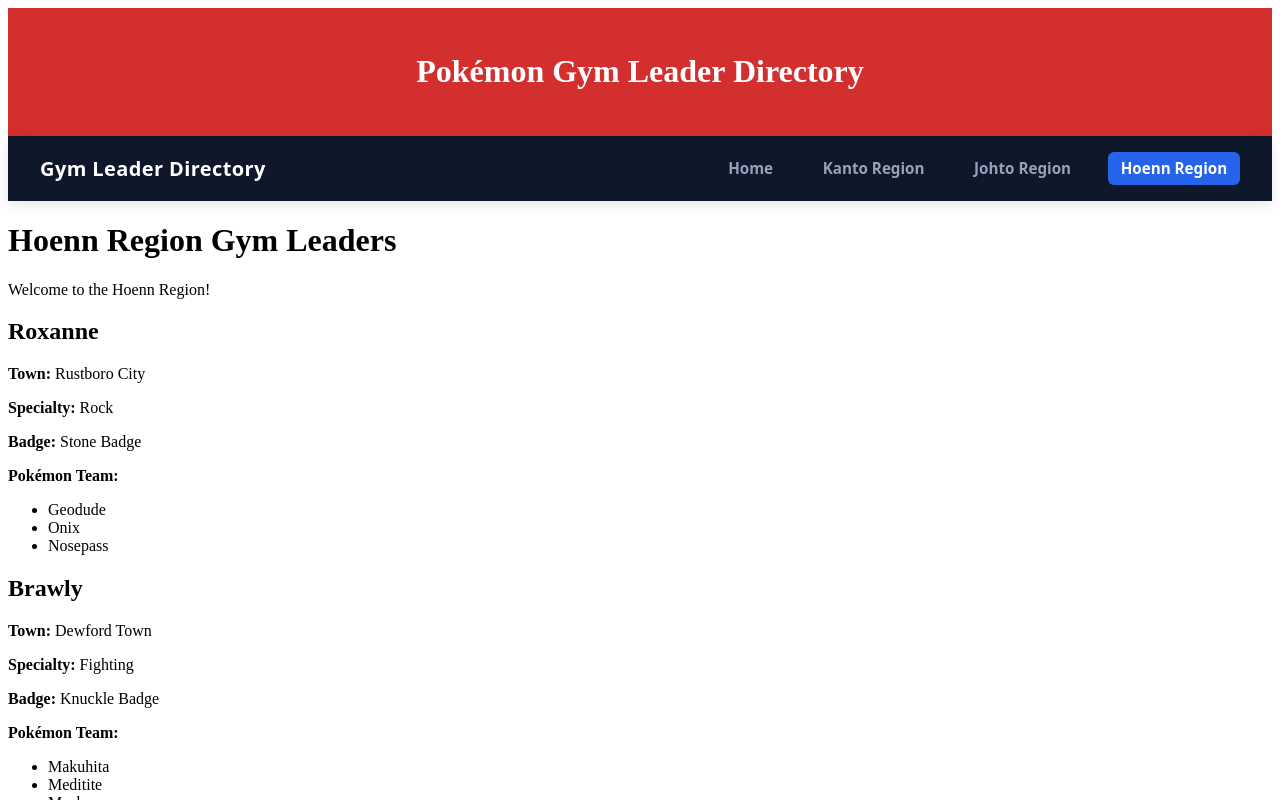
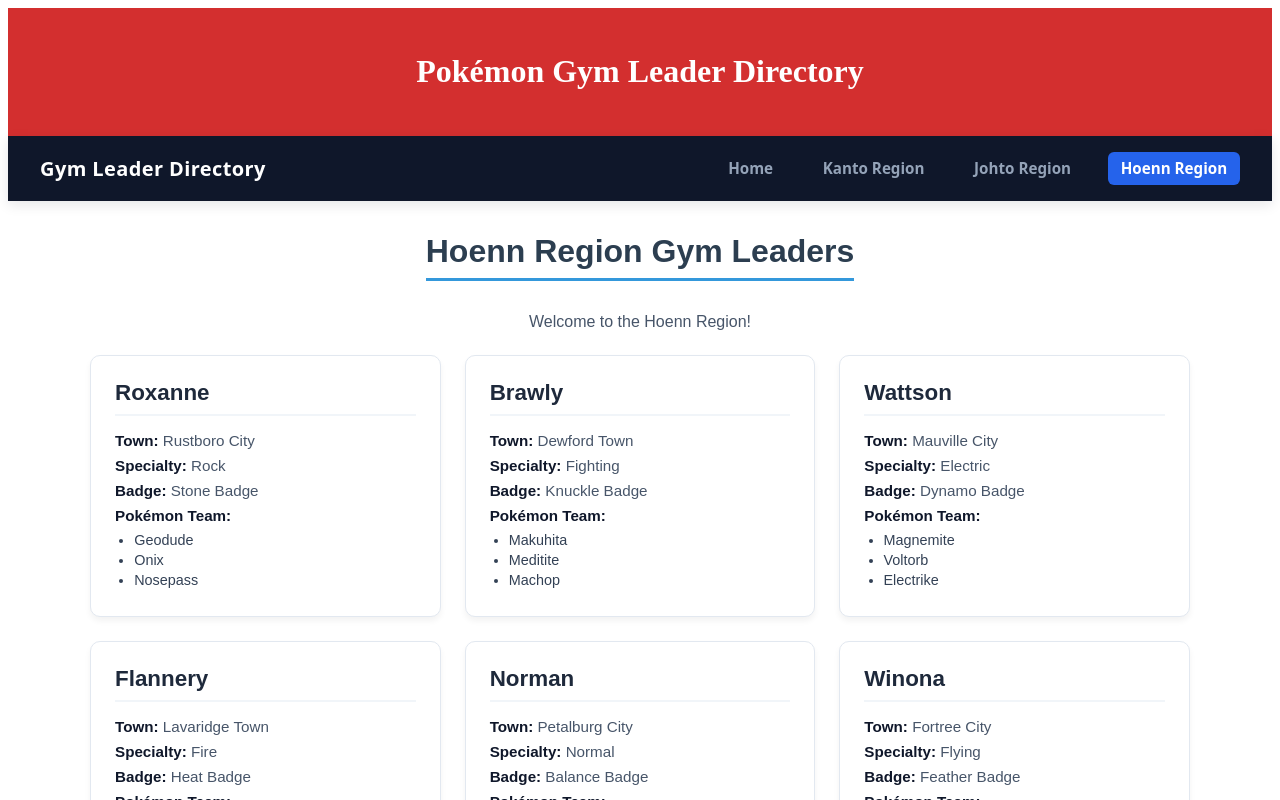
Before and after one commit to DavidDgxd/mg-gym-leaders-application, an Angular app: page /hoenn in a window 1280 px wide. Shown: the top 800 px of the page. Built offline with nearby package versions, Linux system fonts and the light colour scheme.

Commit message:
feat: add CSS styles for Hoenn region leader cards and layout

```diff
--- a/src/app/hoenn-leaders/hoenn-leaders.css
+++ b/src/app/hoenn-leaders/hoenn-leaders.css
@@ -0,0 +1,72 @@
+.region-container {
+	max-width: 1100px;
+	margin: 0 auto;
+	padding: 2rem 1rem;
+	font-family: Arial, Helvetica, sans-serif;
+}
+
+.region-container h1 {
+	margin: 0 auto 2rem;
+	display: block;
+	width: fit-content;
+	color: #2c3e50;
+	font-size: 2rem;
+	text-align: center;
+	border-bottom: 3px solid #3498db;
+	padding-bottom: 0.5rem;
+}
+
+.region-container > p {
+	margin: 0 0 1.5rem;
+	color: #475569;
+	text-align: center;
+}
+
+.leader-grid {
+	display: grid;
+	grid-template-columns: repeat(auto-fill, minmax(280px, 1fr));
+	gap: 1.5rem;
+}
+
+.leader-card {
+	padding: 1.5rem;
+	background-color: #ffffff;
+	border: 1px solid #e2e8f0;
+	border-radius: 10px;
+	box-shadow: 0 4px 6px rgba(0, 0, 0, 0.05);
+	transition: transform 0.2s ease, box-shadow 0.2s ease;
+}
+
+.leader-card:hover {
+	transform: translateY(-4px);
+	box-shadow: 0 10px 15px rgba(0, 0, 0, 0.1);
+}
+
+.leader-card h2 {
+	margin: 0 0 1rem;
+	padding-bottom: 0.5rem;
+	color: #1e293b;
+	font-size: 1.4rem;
+	border-bottom: 2px solid #f1f5f9;
+}
+
+.leader-card p {
+	margin: 0.5rem 0;
+	color: #475569;
+	font-size: 0.95rem;
+}
+
+.leader-card strong {
+	color: #0f172a;
+}
+
+.leader-card ul {
+	margin: 0.5rem 0 0;
+	padding-left: 1.2rem;
+	color: #334155;
+}
+
+.leader-card li {
+	margin-bottom: 0.25rem;
+	font-size: 0.9rem;
+}
```
